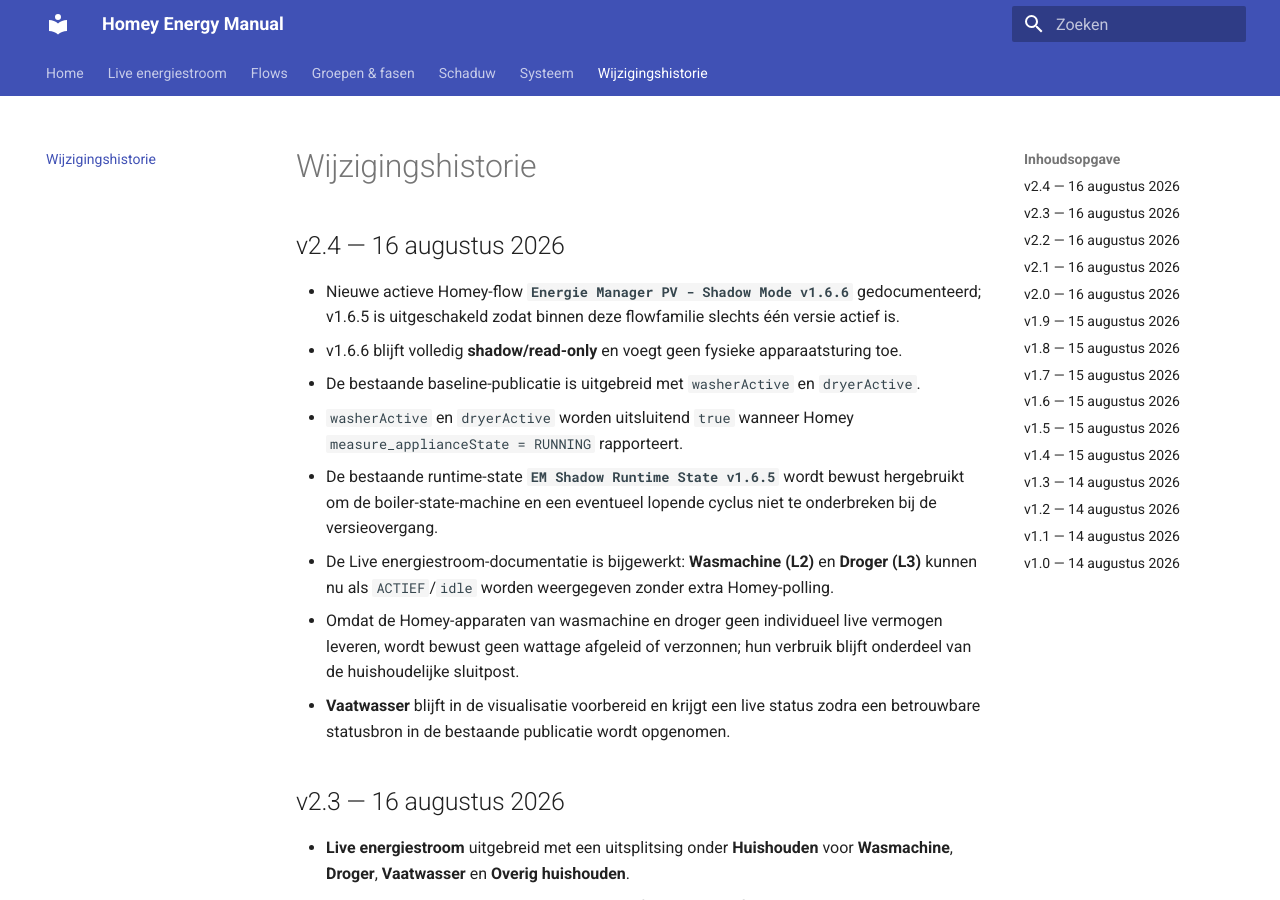
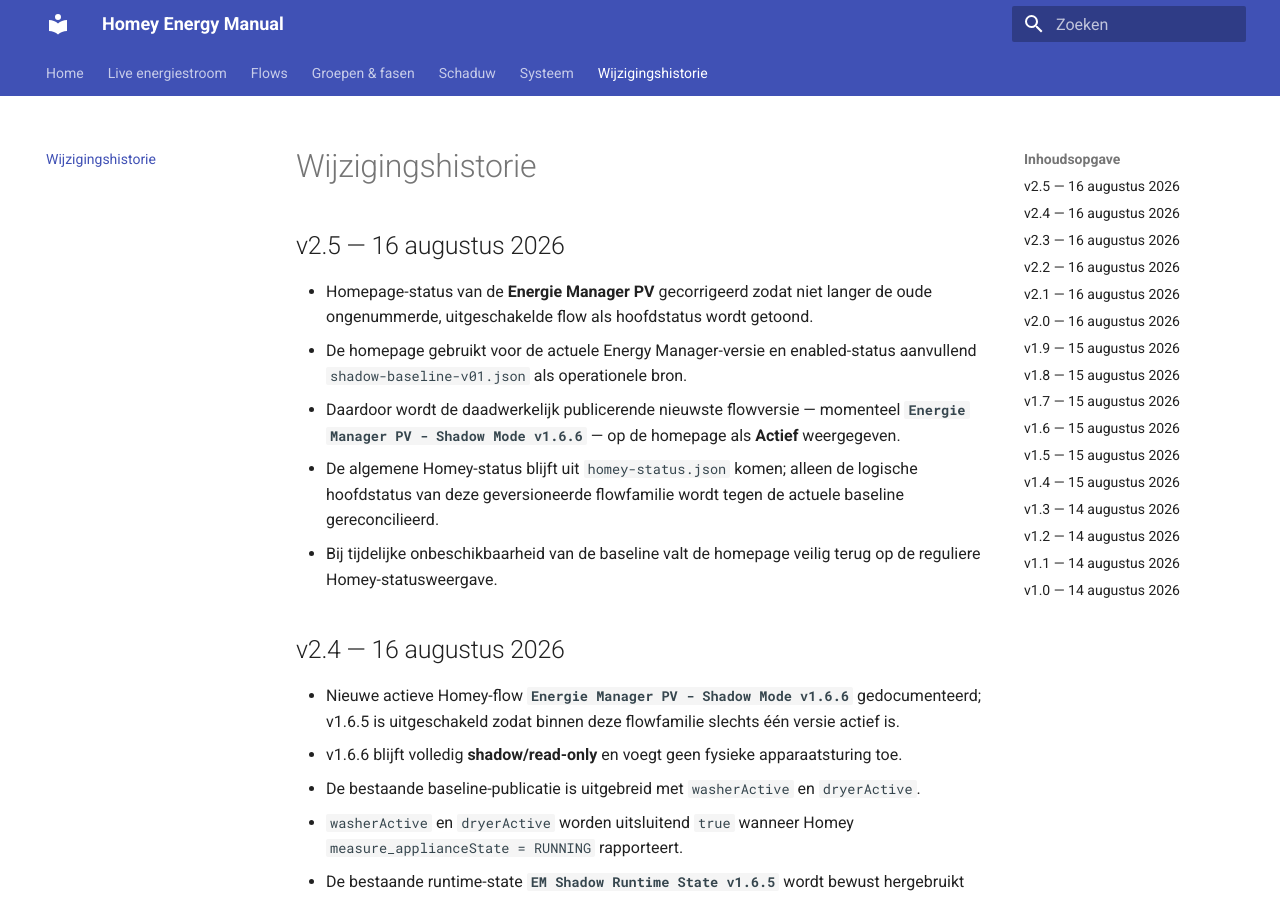
Before and after one commit to OnsKasteeltje/homey-energy-manual, an MkDocs documentation site: the page built from docs/wijzigingshistorie.md, in a window 1280 px wide and 900 px high. Built offline with MkDocs 1.6.1 and Material for MkDocs 9.7.7, drawn with Linux system fonts in a browser that asks for light colours.

Commit message:
Document homepage Energy Manager status fix as v2.5

```diff
--- a/docs/wijzigingshistorie.md
+++ b/docs/wijzigingshistorie.md
@@ -1,4 +1,12 @@
 # Wijzigingshistorie
+
+## v2.5 — 16 augustus 2026
+
+- Homepage-status van de **Energie Manager PV** gecorrigeerd zodat niet langer de oude ongenummerde, uitgeschakelde flow als hoofdstatus wordt getoond.
+- De homepage gebruikt voor de actuele Energy Manager-versie en enabled-status aanvullend `shadow-baseline-v01.json` als operationele bron.
+- Daardoor wordt de daadwerkelijk publicerende nieuwste flowversie — momenteel **`Energie Manager PV - Shadow Mode v1.6.6`** — op de homepage als **Actief** weergegeven.
+- De algemene Homey-status blijft uit `homey-status.json` komen; alleen de logische hoofdstatus van deze geversioneerde flowfamilie wordt tegen de actuele baseline gereconcilieerd.
+- Bij tijdelijke onbeschikbaarheid van de baseline valt de homepage veilig terug op de reguliere Homey-statusweergave.
 
 ## v2.4 — 16 augustus 2026
 
```
